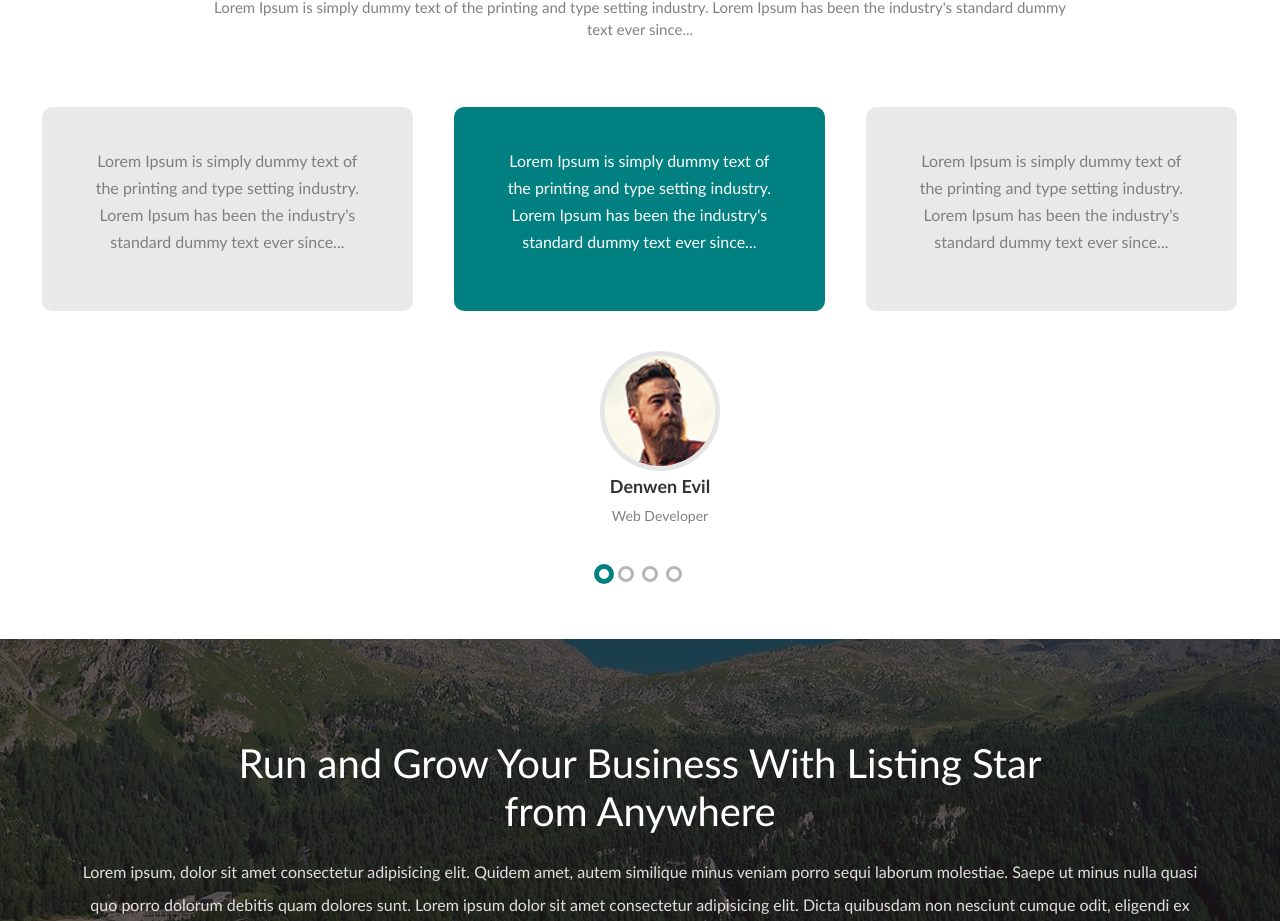
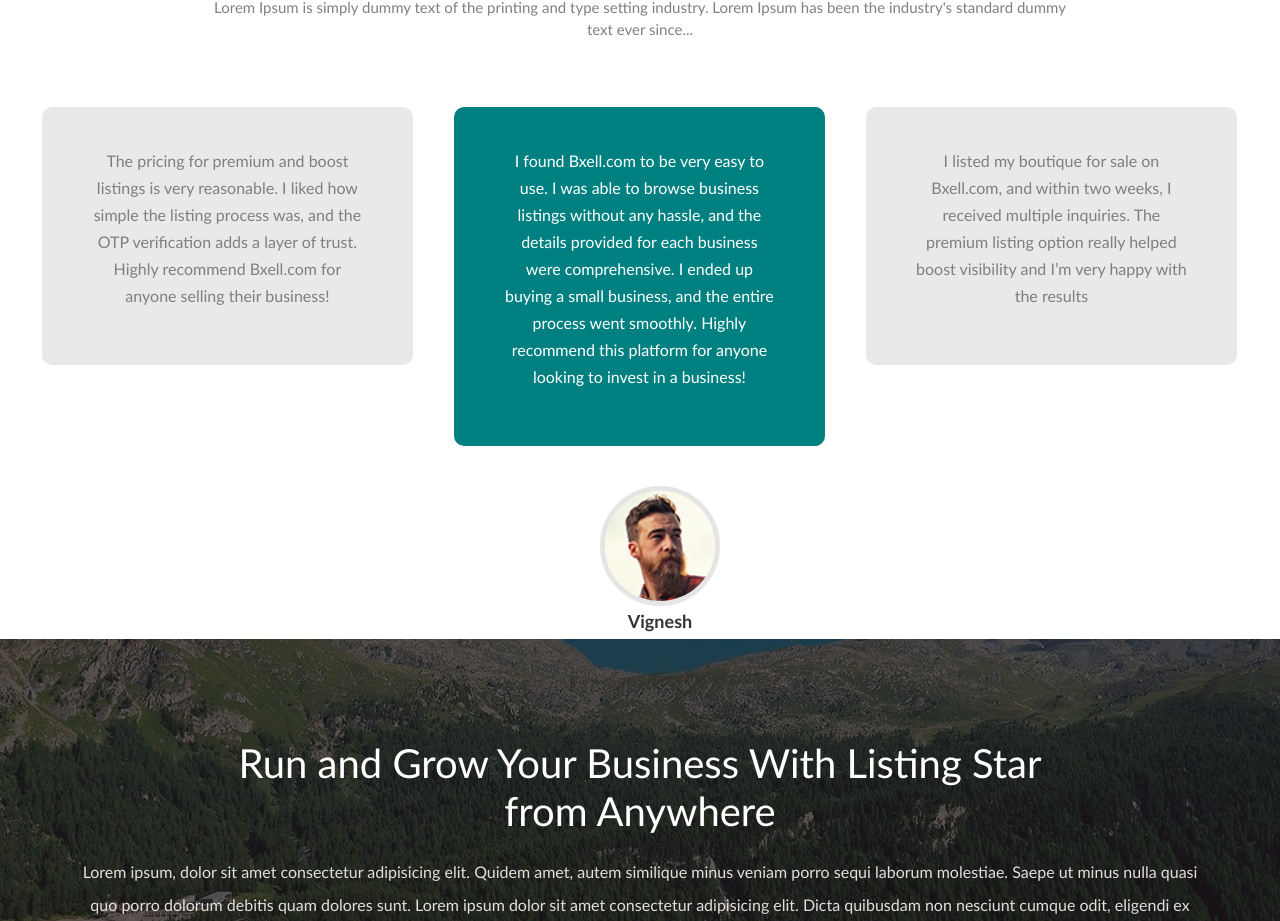
Before and after one commit to Madhuri-Giri/bxell-app, a React (Vite) app: page /bxell/aboutUs in a window 1280 px wide. Shown: the part 772-1693 px from the top of the page. Built offline with nearby package versions, Linux system fonts and the light colour scheme.

Commit message:
favorite api start

```diff
--- a/src/API/apiServices.js
+++ b/src/API/apiServices.js
@@ -18,6 +18,8 @@ export const RATING_BUSINESS_API_URL = `${BASE_URL}/business-rating`;
 export const UPDATE_PROFILE_API_URL = `${BASE_URL}/update-profile`;
 export const USER_PROFILE_API_URL = `${BASE_URL}/user-detail`;
 export const ENQUIRY_API_URL = `${BASE_URL}/business-enquiry`;
+export const BUSINESS_FAVORITE_API_URL = `${BASE_URL}/business-favorite`;
+export const PROPERTY_FAVORITE_API_URL = `${BASE_URL}/property-favorite`;
 //------------------------------ENQUIRY API-------------------------------------
 const submitpropertyEnquiryForm = async (formData) => {
   try {
@@ -416,3 +418,53 @@ export const fetchPropertyRating = async (propertyListingId, rating, userId) =>
     return null; // Return null or handle as needed
   }
 };
+
+// -----------------------------------business favorite--------------------
+export const fetchBusinessFav = async (businessId) => {
+  try {
+    if (!businessId) {
+      throw new Error("Business ID is required.");
+    }
+
+    // Make the API call
+    const response = await axios.post(BUSINESS_FAVORITE_API_URL, {
+      business_id: businessId,
+    });
+
+    // Check if the response status is 200
+    if (response.status === 200 && response.data.result) {
+      return response.data; // Successful response
+    } else {
+      throw new Error(response.data.message || "Failed to add business favorite.");
+    }
+  } catch (error) {
+    // Log and handle the error
+    console.error("Error posting business favorite:", error);
+    return { success: false, message: error.message }; // Return error object
+  }
+};
+
+//-----------------------------------property favorite----------------------
+export const fetchPropertyFav = async (propertyId) => {
+  try {
+    if (!propertyId) {
+      throw new Error("Property ID is required.");
+    }
+
+    // Make the API call
+    const response = await axios.post(PROPERTY_FAVORITE_API_URL, {
+      property_id: propertyId,
+    });
+
+    // Check if the response status is 200
+    if (response.status === 200 && response.data.result) {
+      return response.data; // Successful response
+    } else {
+      throw new Error(response.data.message || "Failed to add property favorite.");
+    }
+  } catch (error) {
+    // Log and handle the error
+    console.error("Error posting property favorite:", error);
+    return { success: false, message: error.message }; // Return error object
+  }
+};
--- a/src/components/Buy/BuyProperty/PropertyBuyList.jsx
+++ b/src/components/Buy/BuyProperty/PropertyBuyList.jsx
@@ -9,6 +9,7 @@ import { fetchPropertyRes, fetchBusinessRes } from "../../../API/apiServices";
 import { fetchViewPropertyRes } from "../../../API/apiServices"; // Adjust the path if needed
 import { fetchViewBusinessRes } from "../../../API/apiServices";
 import { fetchFilterRes } from "../../../API/apiServices";
+import { fetchBusinessFav, fetchPropertyFav } from "../../../API/apiServices";
 
 function PropertyBuyList() {
   const navigate = useNavigate();
@@ -196,11 +197,45 @@ function PropertyBuyList() {
     setPropertyPrice(event.target.value);
   };
 
-  const handleWishlistClick = (index) => {
-    setWishlist((prevState) => ({
-      ...prevState,
-      [index]: !prevState[index], // Toggle the wishlist state (true/false)
-    }));
+  const handleBusinessFavorite = async (businessId) => {
+    const result = await fetchBusinessFav(businessId);
+    if (result.success === false) {
+      console.error(result.message); // Handle error
+    } else {
+      console.log("Business favorite added successfully:", result);
+    }
+  };
+
+  const handlePropertyFavorite = async (propertyId) => {
+    const result = await fetchPropertyFav(propertyId);
+    if (result.success === false) {
+      console.error(result.message); // Handle error
+    } else {
+      console.log("Property favorite added successfully:", result);
+    }
+  };
+
+  useEffect(() => {
+    // Load wishlist state from localStorage on component mount
+    const savedWishlist = JSON.parse(localStorage.getItem('wishlist')) || [];
+    setWishlist(savedWishlist);
+  }, []); // Empty dependency array to run only on mount
+
+  const handleWishlistClick = (index, id) => {
+    // Toggle the favorite state
+    const newWishlist = [...wishlist];
+    newWishlist[index] = !newWishlist[index];
+
+    // Save the updated wishlist to localStorage
+    localStorage.setItem('wishlist', JSON.stringify(newWishlist));
+    setWishlist(newWishlist);
+
+    // Handle the API call to update the favorite status
+    if (activeTab === 'business') {
+      handleBusinessFavorite(id);
+    } else if (activeTab === 'property') {
+      handlePropertyFavorite(id);
+    }
   };
 
   return (
--- a/src/components/Home/WhatSayCustomer/WhatSayCustomer.jsx
+++ b/src/components/Home/WhatSayCustomer/WhatSayCustomer.jsx
@@ -8,6 +8,7 @@ import profile_1 from '../../../assets/Images/happy-client-01.jpg';
 import profile_2 from '../../../assets/Images/happy-client-02.jpg';
 import profile_3 from '../../../assets/Images/happy-client-03.jpg';
 import Slider from 'react-slick';
+import { text } from '@fortawesome/fontawesome-svg-core';
 
 function WhatSayCustomer() {
     const [activeSlide, setActiveSlide] = useState(0);
@@ -44,28 +45,52 @@ function WhatSayCustomer() {
 
     const testimonials = [
         {
-            name: "Denwen Evil",
-            title: "Web Developer",
-            text: "Lorem Ipsum is simply dummy text of the printing and type setting industry. Lorem Ipsum has been the industry's standard dummy text ever since...",
+            name: "Vignesh",
+            title: "Investor",
+            text: "I found Bxell.com to be very easy to use. I was able to browse business listings without any hassle, and the details provided for each business were comprehensive. I ended up buying a small business, and the entire process went smoothly. Highly recommend this platform for anyone looking to invest in a business!",
             profile: profile_1,
         },
         {
-            name: "Denwen Evil",
-            title: "Web Developer",
-            text: "Lorem Ipsum is simply dummy text of the printing and type setting industry. Lorem Ipsum has been the industry's standard dummy text ever since...",
+            name: "Anjali M.",
+            title: "Business Owner",
+            text: "I listed my boutique for sale on Bxell.com, and within two weeks, I received multiple inquiries. The premium listing option really helped boost visibility and I’m very happy with the results",
             profile: profile_2,
         },
         {
-            name: "Denwen Evil",
-            title: "Web Developer",
-            text: "Lorem Ipsum is simply dummy text of the printing and type setting industry. Lorem Ipsum has been the industry's standard dummy text ever since...",
+            name: "Vaibav",
+            title: "Entrepreneur",
+            text: "I love how Bxell.com doesn’t require mandatory registration for browsing listings, So i view this as a great platform for connecting buyers and sellers.",
             profile: profile_1,
         },
         {
-            name: "Denwen Evil",
-            title: "Web Developer",
-            text: "Lorem Ipsum is simply dummy text of the printing and type setting industry. Lorem Ipsum has been the industry's standard dummy text ever since...",
+            name: "Priya Suresh",
+            title: "Seller",
+            text: "The platform is user-friendly, and the payment process for boosting my listing was smooth. However, I feel it would be even better if there were tools like chat options or buyer-seller feedback to make communication easier. Overall, I’m satisfied.",
             profile: profile_3,
+        },
+        {
+            name: "Rohit Moorthy",
+            title: "Business ",
+            text: "I was struggling to find a buyer for my small IT company. After listing it on Bxell.com, I was surprised by the number of inquiries I received within a week. The boost feature is definitely worth it. I’ll use this platform again if needed.",
+            profile: profile_1,
+        },
+        {
+            name: "Deepak",
+            title: "Buyer",
+            text:"The concept of connecting buyers and sellers is amazing, and the platform is simple to navigate. However, I came across a few listings that seemed misleading. I appreciate that fraudulent listings are removed, but stricter moderation would make this even better",
+            profile: profile_2,
+        },
+        {
+            name: "Bitto Xavier",
+            title: "First-time Buyer",
+            text:"As someone new to buying businesses, I found Bxell.com extremely helpful. The website provides clear details about each listing, making it easier to evaluate opportunities. I purchased a small franchise through the platform and am very happy!",
+            profile: profile_3,
+        },
+        {
+            name: "Sundharam",
+            title: "Seller",
+            text:"The pricing for premium and boost listings is very reasonable. I liked how simple the listing process was, and the OTP verification adds a layer of trust. Highly recommend Bxell.com for anyone selling their business!",
+            profile: profile_1,
         }
     ];
 
```
